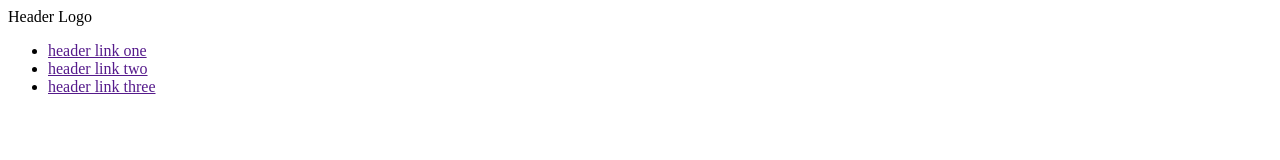
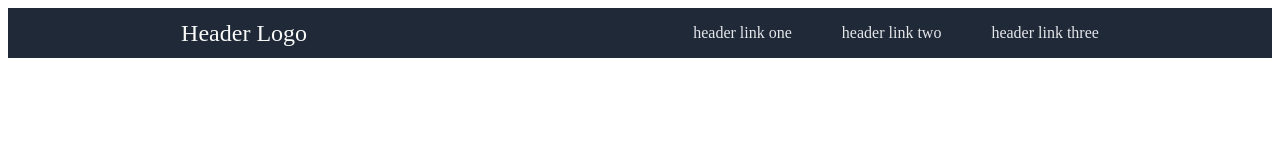
Before and after one commit to Percrocuta/odin-landing-page, a plain HTML site: page index.html in a window 1280 px wide. Drawn offline with Linux system fonts and the light colour scheme.

Commit message:
Added css to the header and placed header elements

```diff
--- a/styles.css
+++ b/styles.css
@@ -1,3 +1,34 @@
 .body {
   font-family: Roboto;
+  display: flex;
+  flex-direction: column;
 }
+
+a {
+  text-decoration: none;
+}
+
+ul {
+  list-style: none;
+  display: flex;
+  padding:none;
+  margin:none;
+  gap:50px;
+}
+
+.header {
+  background-color: #1F2937;
+  color: #F9FAF8;
+  display: flex;
+  justify-content: space-around;
+  align-items: center;
+
+}
+
+.logo {
+  font-size: 24px;
+}
+
+.header a {
+  color : #E5E7EB
+}
```
